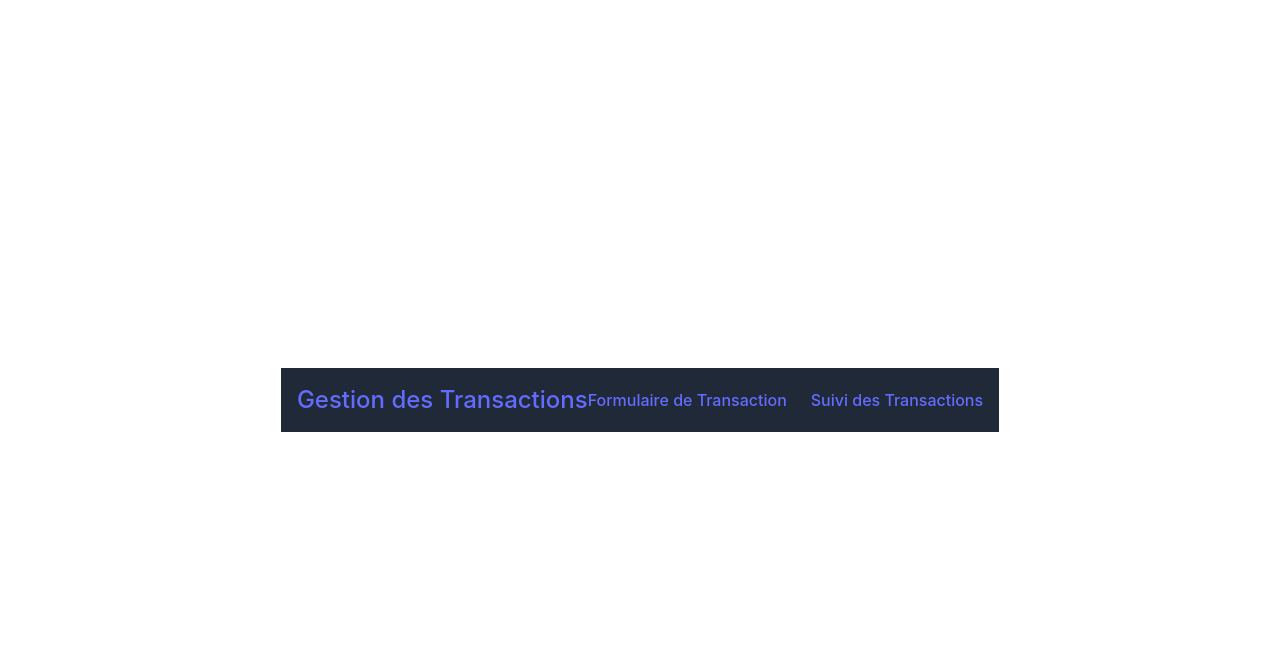
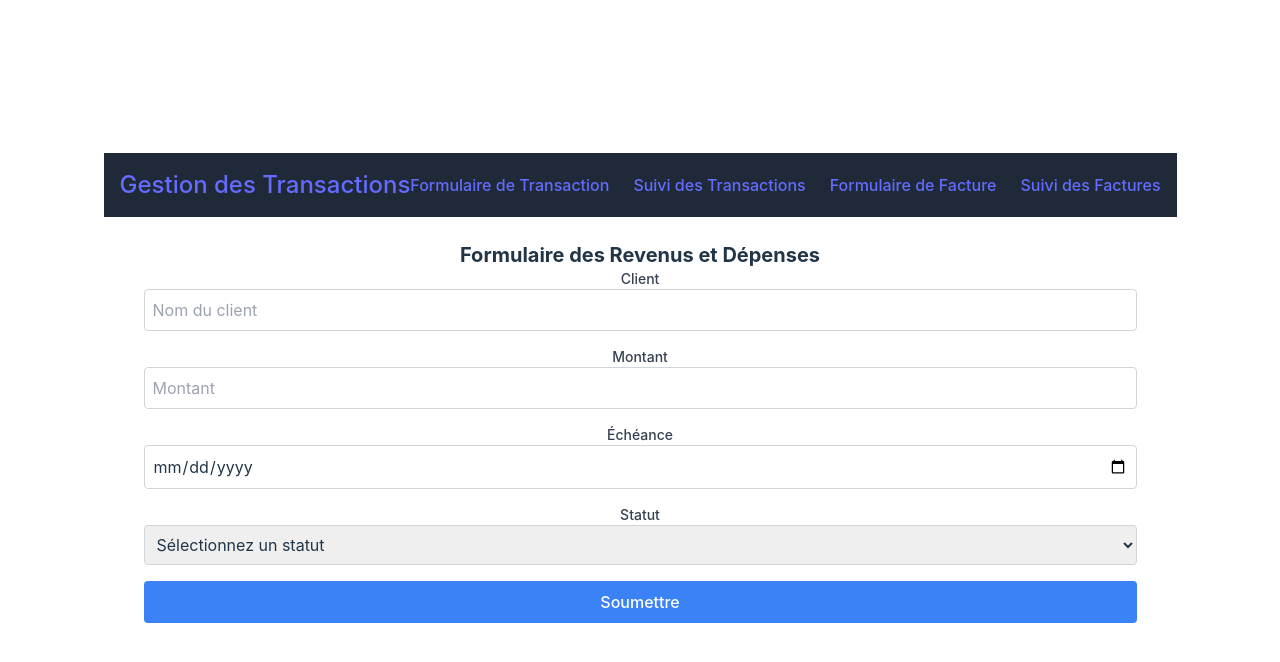
Before and after one commit to RomainDoyen/erp, a React (Vite) app in the folder erp-front/: page /add-invoice in a window 1280 px wide. Shown: the top 662 px of the page. Built offline with nearby package versions, Linux system fonts and the light colour scheme.

Commit message:
Create an invoice form

```diff
--- a/erp-front/src/Pages/Navbar.tsx
+++ b/erp-front/src/Pages/Navbar.tsx
@@ -24,6 +24,22 @@ const Navbar = () => {
                             Suivi des Transactions
                         </Link>
                     </li>
+                    <li>
+                        <Link
+                            to="/add-invoice"
+                            className="hover:text-gray-300 transition duration-200"
+                        >
+                            Formulaire de Facture
+                        </Link>
+                    </li>
+                    <li>
+                        <Link
+                            to="/tracking-invoice"
+                            className="hover:text-gray-300 transition duration-200"
+                        >
+                            Suivi des Factures
+                        </Link>
+                    </li>
                 </ul>
             </div>
         </nav>
--- /dev/null
+++ b/erp-front/src/components/invoices/InvoiceForm.tsx
@@ -0,0 +1,157 @@
+import { useForm, SubmitHandler } from "react-hook-form";
+import { fetchData, createData } from "../../utils/axios";
+import axios from "axios";
+import { useState } from "react";
+
+type Inputs = {
+  customer_name: string;
+  amount: number;
+  due_date: string;
+  status: string;
+};
+
+export default function InvoiceForm() {
+  const {
+    register,
+    handleSubmit,
+    formState: { errors },
+  } = useForm<Inputs>();
+
+  const [isSubmitting, setIsSubmitting] = useState(false);
+  const [submissionError, setSubmissionError] = useState<string | null>(null);
+
+  const onSubmit: SubmitHandler<Inputs> = async (data) => {
+    setIsSubmitting(true);
+    setSubmissionError(null);
+
+    const formattedData = {
+      ...data,
+      amount: parseFloat(data.amount.toString()),
+    };
+
+    try {
+      await fetchData("sanctum/csrf-cookie");
+      const response = await createData("invoices", formattedData);
+      alert("Transaction créée avec succès !");
+      console.log("Réponse serveur :", response.data);
+    } catch (error) {
+      if (axios.isAxiosError(error)) {
+        const statusCode = error.response?.status;
+        if (statusCode === 422) {
+          setSubmissionError("Les données envoyées ne sont pas valides.");
+        } else {
+          setSubmissionError("Une erreur s'est produite. Veuillez réessayer.");
+        }
+      }
+    } finally {
+      setIsSubmitting(false);
+    }
+  };
+
+  return (
+    <div className="p-6">
+      <h1 className="text-xl font-bold">Formulaire des Revenus et Dépenses</h1>
+      <form onSubmit={handleSubmit(onSubmit)} className="space-y-4">
+        {/* Nom du client */}
+        <div>
+          <label className="block text-sm font-medium text-gray-700">Client</label>
+          <input
+            className={`block w-full p-2 border ${
+              errors.customer_name ? "border-red-500" : "border-gray-300"
+            } rounded`}
+            placeholder="Nom du client"
+            aria-invalid={!!errors.customer_name}
+            {...register("customer_name", {
+              required: "Le nom du client est requis",
+              maxLength: {
+                value: 255,
+                message: "Le nom ne peut pas dépasser 255 caractères",
+              },
+            })}
+          />
+          {errors.customer_name && (
+            <span className="text-red-500 text-sm">{errors.customer_name.message}</span>
+          )}
+        </div>
+
+        {/* Montant */}
+        <div>
+          <label className="block text-sm font-medium text-gray-700">Montant</label>
+          <input
+            type="number"
+            step="0.01"
+            className={`block w-full p-2 border ${
+              errors.amount ? "border-red-500" : "border-gray-300"
+            } rounded`}
+            placeholder="Montant"
+            aria-invalid={!!errors.amount}
+            {...register("amount", { required: "Le montant est requis", min: 0 })}
+          />
+          {errors.amount && (
+            <span className="text-red-500 text-sm">{errors.amount.message}</span>
+          )}
+        </div>
+
+        {/* Date d'échéance */}
+        <div>
+          <label className="block text-sm font-medium text-gray-700">Échéance</label>
+          <input
+            type="date"
+            className={`block w-full p-2 border ${
+              errors.due_date ? "border-red-500" : "border-gray-300"
+            } rounded`}
+            aria-invalid={!!errors.due_date}
+            {...register("due_date", {
+              required: "La date d'échéance est requise",
+              validate: (value) =>
+                new Date(value) > new Date() || "La date doit être future",
+            })}
+          />
+          {errors.due_date && (
+            <span className="text-red-500 text-sm">{errors.due_date.message}</span>
+          )}
+        </div>
+
+        {/* Statut */}
+        <div>
+          <label className="block text-sm font-medium text-gray-700">Statut</label>
+          <select
+            className={`block w-full p-2 border ${
+              errors.status ? "border-red-500" : "border-gray-300"
+            } rounded`}
+            defaultValue=""
+            aria-invalid={!!errors.status}
+            {...register("status", {
+              required: "Le statut est requis",
+              validate: (value) => ["Paid", "Pending", "Overdue"].includes(value) || "Statut invalide",
+            })}
+          >
+            <option value="">Sélectionnez un statut</option>
+            <option value="Paid">Payé</option>
+            <option value="Pending">En attente</option>
+            <option value="Overdue">En retard</option>
+          </select>
+          {errors.status && (
+            <span className="text-red-500 text-sm">{errors.status.message}</span>
+          )}
+        </div>
+
+        {/* Bouton de soumission */}
+        <button
+          type="submit"
+          className={`w-full p-2 text-white ${
+            isSubmitting ? "bg-gray-500" : "bg-blue-500"
+          } rounded hover:bg-blue-600`}
+          disabled={isSubmitting}
+        >
+          {isSubmitting ? "Envoi en cours..." : "Soumettre"}
+        </button>
+
+        {/* Erreur de soumission */}
+        {submissionError && (
+          <div className="text-red-500 text-sm mt-2">{submissionError}</div>
+        )}
+      </form>
+    </div>
+  );
+}
--- /dev/null
+++ b/erp-front/src/components/invoices/InvoiceTracking.tsx
@@ -0,0 +1,64 @@
+import { useEffect, useState } from 'react';
+import { fetchData, createData } from '../../utils/axios';
+
+const InvoiceList = () => {
+  const [invoices, setInvoices] = useState([]);
+
+  function fetchInvoices() {
+    fetchData('invoices')
+      .then(response => setInvoices(response.data))
+      .catch(error => console.error(error));
+  }
+
+  useEffect(() => {
+    fetchInvoices();
+  }, []);
+
+  const handlePayment = async (invoiceId: number) => {
+    try {
+      await createData('payments', { invoice_id: invoiceId });
+      alert('Paiement effectué');
+      fetchInvoices();
+    } catch (error) {
+      console.error(error);
+    }
+  };
+
+  return (
+    <div className="overflow-x-auto bg-white p-4 shadow-lg rounded-lg">
+      <table className="min-w-full text-sm text-gray-700">
+        <thead>
+          <tr>
+            <th className="py-2 px-4 text-left">Client</th>
+            <th className="py-2 px-4 text-left">Montant</th>
+            <th className="py-2 px-4 text-left">Échéance</th>
+            <th className="py-2 px-4 text-left">Statut</th>
+            <th className="py-2 px-4 text-left">Action</th>
+          </tr>
+        </thead>
+        <tbody>
+          {invoices.map((invoice) => (
+            <tr key={invoice.id}>
+              <td className="py-2 px-4">{invoice?.customer_name}</td>
+              <td className="py-2 px-4">{invoice?.amount}</td>
+              <td className="py-2 px-4">{new Date(invoice?.due_date).toLocaleDateString()}</td>
+              <td className="py-2 px-4">{invoice?.status}</td>
+              <td className="py-2 px-4">
+                {invoice?.status === 'Unpaid' && (
+                  <button
+                    onClick={() => handlePayment(invoice.id)}
+                    className="px-4 py-2 bg-blue-500 text-white rounded-md"
+                  >
+                    Payer
+                  </button>
+                )}
+              </td>
+            </tr>
+          ))}
+        </tbody>
+      </table>
+    </div>
+  );
+};
+
+export default InvoiceList;
--- a/erp-front/src/routes/AppRoutes.tsx
+++ b/erp-front/src/routes/AppRoutes.tsx
@@ -3,6 +3,8 @@ import Navbar from '../Pages/Navbar';
 import Home from '../Pages/Home';
 import TransactionForm from '../components/transactions/TransactionForm';
 import TransactionTracking from '../components/transactions/TransactionTracking';
+import InvoiceForm from '../components/invoices/InvoiceForm';
+import InvoiceTracking from '../components/invoices/InvoiceTracking';
 
 const AppRoutes = () => {
     return (
@@ -13,6 +15,8 @@ const AppRoutes = () => {
                     <Route path="/" element={<Home />} />
                     <Route path="/add-transaction" element={<TransactionForm />} />
                     <Route path="/tracking-transaction" element={<TransactionTracking />} />
+                    <Route path="/add-invoice" element={<InvoiceForm />} />
+                    <Route path="/tracking-invoice" element={<InvoiceTracking />} />
                 </Routes>
             </div>
         </Router>
```
Also changed, not shown: 1 other file (tests, documents, lock files or other folders).
